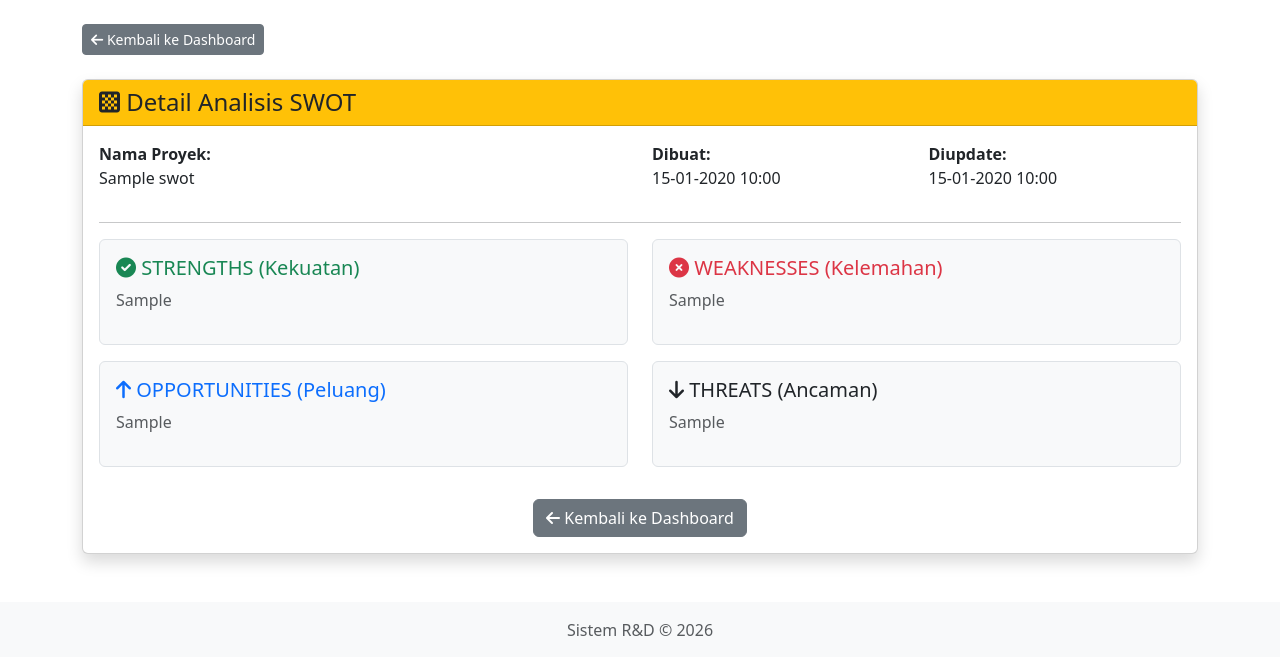
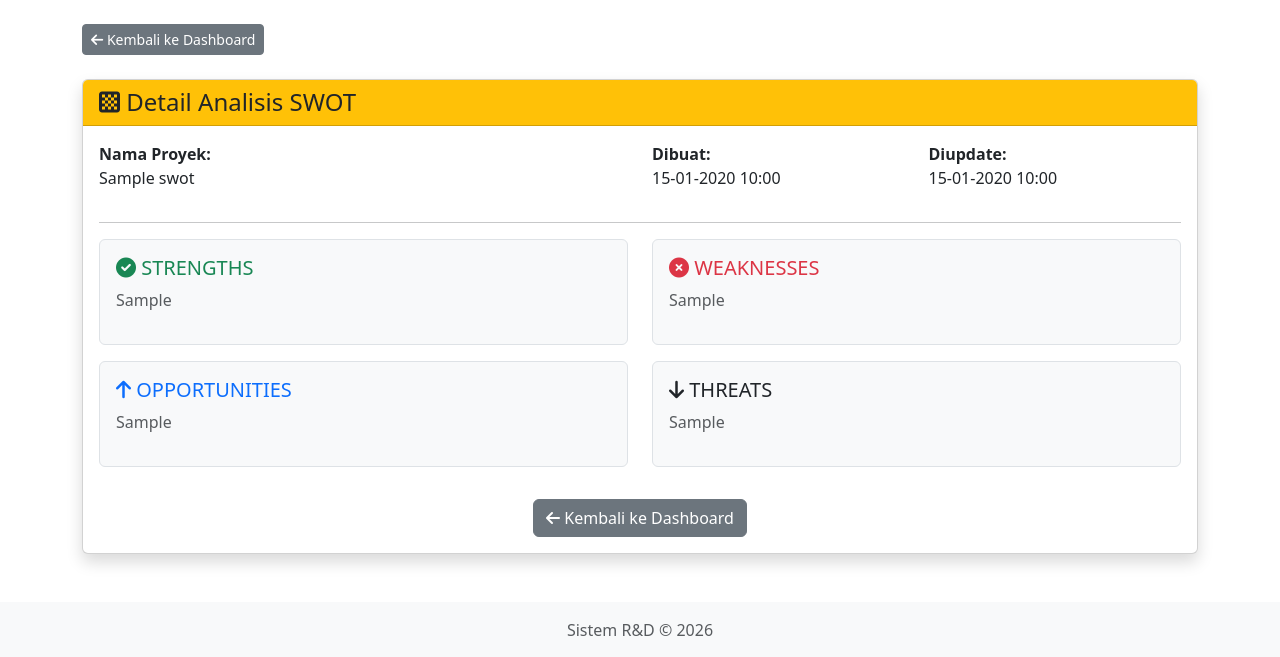
Before and after one commit to rndsupersub/rnd-app, a Flask app: page /view_swot/1 in a window 1280 px wide. Shown: the part 56-713 px from the top of the page. Run offline with Flask 3, Linux system fonts and the light colour scheme; a user stored in the database is signed in; tables that the repository leaves empty hold one stand-in row (values such as "Sample post"); some libraries are stand-ins or nearby versions.

Commit message:
fix: lengkapi halaman detail read-only untuk SWOT, PESTLE, BMC, Analisis Produk

```diff
--- a/routes.py
+++ b/routes.py
@@ -10,7 +10,6 @@ from werkzeug.utils import secure_filename
 from app import db
 from models import User, Project, SWOT, PESTLE, BMC, ProductAnalysis
 
-# ==================== KONFIGURASI AWAL ====================
 UPLOAD_FOLDER = '/tmp'
 ALLOWED_EXTENSIONS = {'pdf', 'docx', 'xlsx', 'xls', 'doc'}
 
@@ -19,7 +18,6 @@ def allowed_file(filename):
 
 routes_bp = Blueprint('routes', __name__)
 
-# ==================== KONFIGURASI APIFY (DARI ENV) ====================
 APIFY_API_KEY = os.getenv('APIFY_API_KEY')
 APIFY_ACTOR_ID = os.getenv('APIFY_ACTOR_ID')
 
@@ -29,9 +27,6 @@ if not APIFY_ACTOR_ID:
 if not APIFY_API_KEY:
     print("⚠️ PERINGATAN: APIFY_API_KEY tidak ditemukan di environment!")
 
-print(f"🔧 APIFY_ACTOR_ID: {APIFY_ACTOR_ID}")
-
-# ==================== DEKORATOR AKSES ====================
 def roles_required(*roles):
     def decorator(f):
         @wraps(f)
@@ -46,7 +41,6 @@ def roles_required(*roles):
         return decorated_function
     return decorator
 
-# ==================== ROUTE DASHBOARD ====================
 @routes_bp.route('/')
 @routes_bp.route('/dashboard')
 @login_required
@@ -56,7 +50,6 @@ def dashboard():
     pestle_list = PESTLE.query.filter_by(user_id=current_user.id).all()
     bmc_list = BMC.query.filter_by(user_id=current_user.id).all()
     product_list = ProductAnalysis.query.filter_by(user_id=current_user.id).all()
-
     return render_template('dashboard.html',
                          title='Dashboard',
                          projects=projects,
@@ -65,7 +58,6 @@ def dashboard():
                          bmc_list=bmc_list,
                          product_list=product_list)
 
-# ==================== ROUTE PROYEK ====================
 @routes_bp.route('/projects')
 @login_required
 def projects():
@@ -82,11 +74,9 @@ def new_project():
         project_type = request.form.get('project_type', 'Main')
         status = request.form.get('status', 'On Track')
         google_drive_link = request.form.get('google_drive_link')
-
         if not name:
             flash('Nama proyek harus diisi.', 'danger')
             return render_template('project_form.html')
-
         new_project = Project(
             name=name,
             description=description,
@@ -95,14 +85,12 @@ def new_project():
             google_drive_link=google_drive_link,
             user_id=current_user.id
         )
-
         start_date = request.form.get('start_date')
         end_date = request.form.get('end_date')
         if start_date:
             new_project.start_date = datetime.strptime(start_date, '%Y-%m-%d').date()
         if end_date:
             new_project.end_date = datetime.strptime(end_date, '%Y-%m-%d').date()
-
         if 'file' in request.files:
             file = request.files['file']
             if file and file.filename and allowed_file(file.filename):
@@ -111,12 +99,10 @@ def new_project():
                 file_path = os.path.join(UPLOAD_FOLDER, unique_filename)
                 file.save(file_path)
                 new_project.file_path = file_path
-
         db.session.add(new_project)
         db.session.commit()
         flash('Proyek berhasil dibuat!', 'success')
         return redirect(url_for('routes.projects'))
-
     return render_template('project_form.html')
 
 @routes_bp.route('/project/<int:project_id>/edit', methods=['GET', 'POST'])
@@ -127,14 +113,12 @@ def edit_project(project_id):
     if project.user_id != current_user.id and current_user.role != 'admin':
         flash('Anda tidak memiliki akses ke proyek ini.', 'danger')
         return redirect(url_for('routes.projects'))
-
     if request.method == 'POST':
         project.name = request.form.get('name')
         project.description = request.form.get('description')
         project.project_type = request.form.get('project_type', 'Main')
         project.status = request.form.get('status', 'On Track')
         project.google_drive_link = request.form.get('google_drive_link')
-
         start_date = request.form.get('start_date')
         end_date = request.form.get('end_date')
         if start_date:
@@ -145,7 +129,6 @@ def edit_project(project_id):
             project.end_date = datetime.strptime(end_date, '%Y-%m-%d').date()
         else:
             project.end_date = None
-
         if 'file' in request.files:
             file = request.files['file']
             if file and file.filename and allowed_file(file.filename):
@@ -156,11 +139,9 @@ def edit_project(project_id):
                 file_path = os.path.join(UPLOAD_FOLDER, unique_filename)
                 file.save(file_path)
                 project.file_path = file_path
-
         db.session.commit()
         flash('Proyek berhasil diperbarui!', 'success')
         return redirect(url_for('routes.view_project', project_id=project.id))
-
     return render_template('project_edit.html', project=project)
 
 @routes_bp.route('/project/<int:project_id>')
@@ -197,7 +178,6 @@ def delete_project(project_id):
     flash('Proyek berhasil dihapus!', 'success')
     return redirect(url_for('routes.projects'))
 
-# ==================== CRUD SWOT ====================
 @routes_bp.route('/swot', methods=['GET', 'POST'])
 @login_required
 def swot():
@@ -209,7 +189,6 @@ def swot():
             opportunities = request.form.get('opportunities')
             threats = request.form.get('threats')
             edit_id = request.form.get('edit_id')
-
             if edit_id:
                 swot_item = SWOT.query.get(edit_id)
                 if swot_item and swot_item.user_id == current_user.id:
@@ -234,7 +213,6 @@ def swot():
         except Exception as e:
             flash(f'Terjadi kesalahan: {e}', 'danger')
         return redirect(url_for('routes.swot'))
-
     swot_list = SWOT.query.filter_by(user_id=current_user.id).all()
     swot_list_json = [{
         'id': item.id,
@@ -260,7 +238,6 @@ def delete_swot(swot_id):
     flash('Data SWOT berhasil dihapus!', 'success')
     return redirect(url_for('routes.swot'))
 
-# ==================== CRUD PESTLE ====================
 @routes_bp.route('/pestle', methods=['GET', 'POST'])
 @login_required
 def pestle():
@@ -274,7 +251,6 @@ def pestle():
             legal = request.form.get('legal')
             environmental = request.form.get('environmental')
             edit_id = request.form.get('edit_id')
-
             if edit_id:
                 pestle_item = PESTLE.query.get(edit_id)
                 if pestle_item and pestle_item.user_id == current_user.id:
@@ -303,7 +279,6 @@ def pestle():
         except Exception as e:
             flash(f'Terjadi kesalahan: {e}', 'danger')
         return redirect(url_for('routes.pestle'))
-
     pestle_list = PESTLE.query.filter_by(user_id=current_user.id).all()
     pestle_list_json = [{
         'id': item.id,
@@ -331,7 +306,6 @@ def delete_pestle(pestle_id):
     flash('Data PESTLE berhasil dihapus!', 'success')
     return redirect(url_for('routes.pestle'))
 
-# ==================== CRUD BMC ====================
 @routes_bp.route('/bmc', methods=['GET', 'POST'])
 @login_required
 def bmc():
@@ -348,7 +322,6 @@ def bmc():
             cost_structure = request.form.get('cost_structure')
             revenue_streams = request.form.get('revenue_streams')
             edit_id = request.form.get('edit_id')
-
             if edit_id:
                 bmc_item = BMC.query.get(edit_id)
                 if bmc_item and bmc_item.user_id == current_user.id:
@@ -383,7 +356,6 @@ def bmc():
         except Exception as e:
             flash(f'Terjadi kesalahan: {e}', 'danger')
         return redirect(url_for('routes.bmc'))
-
     bmc_list = BMC.query.filter_by(user_id=current_user.id).all()
     bmc_list_json = [{
         'id': item.id,
@@ -414,21 +386,17 @@ def delete_bmc(bmc_id):
     flash('Data BMC berhasil dihapus!', 'success')
     return redirect(url_for('routes.bmc'))
 
-# ==================== ANALISIS PRODUK (APIFY API + CRUD) ====================
 @routes_bp.route('/product-analysis', methods=['GET', 'POST'])
 @login_required
 def product_analysis():
     product_data = None
     error = None
     edit_id = request.args.get('edit_id')
-
     edit_data = None
     if edit_id:
         edit_data = ProductAnalysis.query.filter_by(id=edit_id, user_id=current_user.id).first()
-
     if request.method == 'POST':
         action = request.form.get('action')
-
         if action == 'save':
             try:
                 project_name = request.form.get('project_name')
@@ -442,7 +410,6 @@ def product_analysis():
                 description = request.form.get('description')
                 specs_json = request.form.get('specs_json')
                 edit_id = request.form.get('edit_id')
-
                 if edit_id:
                     item = ProductAnalysis.query.get(edit_id)
                     if item and item.user_id == current_user.id:
@@ -478,76 +445,62 @@ def product_analysis():
             except Exception as e:
                 flash(f'Terjadi kesalahan: {e}', 'danger')
                 db.session.rollback()
-
         elif action == 'analyze':
             url = request.form.get('product_url')
-
             if not url:
                 error = "Silakan masukkan link produk."
             else:
                 try:
                     clean_url = url.split('?')[0]
-
                     run_payload = {
                         "country": "id",
                         "mode": "url",
                         "url": clean_url
                     }
-
                     run_response = requests.post(
                         f"https://api.apify.com/v2/acts/{APIFY_ACTOR_ID}/runs",
                         params={"token": APIFY_API_KEY},
                         json=run_payload,
                         timeout=60
                     )
-
                     if run_response.status_code == 201:
                         run_data = run_response.json()
                         run_id = run_data.get("data", {}).get("id")
-
                         if run_id:
                             max_wait = 60
                             wait_time = 0
                             result_data = None
-
                             while wait_time < max_wait:
                                 time.sleep(3)
                                 wait_time += 3
-
                                 status_response = requests.get(
                                     f"https://api.apify.com/v2/actor-runs/{run_id}",
                                     params={"token": APIFY_API_KEY},
                                     timeout=30
                                 )
-
                                 if status_response.status_code == 200:
                                     status_data = status_response.json()
                                     run_status = status_data.get("data", {}).get("status")
-
                                     if run_status == "SUCCEEDED":
                                         result_response = requests.get(
                                             f"https://api.apify.com/v2/actor-runs/{run_id}/dataset/items",
                                             params={"token": APIFY_API_KEY},
                                             timeout=30
                                         )
-
                                         if result_response.status_code == 200:
                                             result_data = result_response.json()
                                             break
                                     elif run_status in ["FAILED", "TIMED-OUT", "ABORTED"]:
                                         error = f"Run gagal: {run_status}"
                                         break
-
                             if result_data and len(result_data) > 0:
                                 product_info = result_data[0]
-
                                 product_name = (
                                     product_info.get('name') or
                                     product_info.get('title') or
                                     product_info.get('description') or
                                     'Tidak ditemukan'
                                 )
-
                                 price = product_info.get('price_min')
                                 if not price:
                                     price = product_info.get('price')
@@ -555,19 +508,16 @@ def product_analysis():
                                     price = f"Rp {price:,.0f}".replace(",", ".")
                                 else:
                                     price = "Tidak ditemukan"
-
                                 sold = product_info.get('historical_sold')
                                 if sold:
                                     sold = f"{sold:,}".replace(",", ".")
                                 else:
                                     sold = "Tidak ditemukan"
-
                                 rating = product_info.get('rating_star')
                                 if rating:
                                     rating = f"{rating} ⭐"
                                 else:
                                     rating = "Tidak ditemukan"
-
                                 specs = {}
                                 attributes = product_info.get('attributes', [])
                                 if attributes:
@@ -577,7 +527,6 @@ def product_analysis():
                                             value = attr.get('value', '')
                                             if key and value:
                                                 specs[key] = value
-
                                 variants = []
                                 tier_variations = product_info.get('tier_variations', [])
                                 if tier_variations:
@@ -587,10 +536,8 @@ def product_analysis():
                                             var_options = tier.get('options', [])
                                             if var_name and var_options:
                                                 variants.append(f"{var_name}: {', '.join(var_options)}")
-
                                 if variants:
                                     specs['Varian'] = '; '.join(variants)
-
                                 product_data = {
                                     'product_name': product_name,
                                     'price': price,
@@ -608,11 +555,9 @@ def product_analysis():
                             error = "Gagal mendapatkan run ID dari Apify."
                     else:
                         error = f"Gagal menjalankan Actor: {run_response.status_code} - {run_response.text}"
-
                 except Exception as e:
                     error = f"Gagal memproses data: {str(e)}"
                     print(f"Error: {e}")
-
     saved_items = ProductAnalysis.query.filter_by(user_id=current_user.id).all()
     saved_items_json = [{
         'id': item.id,
@@ -629,7 +574,6 @@ def product_analysis():
         'created_at': item.created_at.isoformat() if item.created_at else None,
         'updated_at': item.updated_at.isoformat() if item.updated_at else None
     } for item in saved_items]
-
     return render_template('product_analysis.html',
                           product=product_data,
                           error=error,
--- a/templates/view_bmc.html
+++ b/templates/view_bmc.html
@@ -28,9 +28,7 @@
                 <p>{{ bmc.updated_at.strftime('%d-%m-%Y %H:%M') if bmc.updated_at else '-' }}</p>
             </div>
         </div>
-
         <hr>
-
         <div class="row">
             <div class="col-md-4 mb-3">
                 <div class="border p-3 rounded bg-light">
@@ -87,7 +85,6 @@
                 </div>
             </div>
         </div>
-
         <div class="mt-3 text-center">
             <a href="{{ url_for('routes.dashboard') }}" class="btn btn-secondary">
                 <i class="fas fa-arrow-left"></i> Kembali ke Dashboard
--- a/templates/view_pestle.html
+++ b/templates/view_pestle.html
@@ -28,9 +28,7 @@
                 <p>{{ pestle.updated_at.strftime('%d-%m-%Y %H:%M') if pestle.updated_at else '-' }}</p>
             </div>
         </div>
-
         <hr>
-
         <div class="row">
             <div class="col-md-4 mb-3">
                 <div class="border p-3 rounded bg-light">
@@ -69,7 +67,6 @@
                 </div>
             </div>
         </div>
-
         <div class="mt-3 text-center">
             <a href="{{ url_for('routes.dashboard') }}" class="btn btn-secondary">
                 <i class="fas fa-arrow-left"></i> Kembali ke Dashboard
--- a/templates/view_product.html
+++ b/templates/view_product.html
@@ -28,9 +28,7 @@
                 <p>{{ product.updated_at.strftime('%d-%m-%Y %H:%M') if product.updated_at else '-' }}</p>
             </div>
         </div>
-
         <hr>
-
         <div class="row">
             <div class="col-md-4 mb-3">
                 <div class="border p-3 rounded bg-light">
@@ -91,7 +89,6 @@
                 </div>
             </div>
         </div>
-
         <div class="mt-3 text-center">
             <a href="{{ url_for('routes.dashboard') }}" class="btn btn-secondary">
                 <i class="fas fa-arrow-left"></i> Kembali ke Dashboard
--- a/templates/view_swot.html
+++ b/templates/view_swot.html
@@ -28,36 +28,33 @@
                 <p>{{ swot.updated_at.strftime('%d-%m-%Y %H:%M') if swot.updated_at else '-' }}</p>
             </div>
         </div>
-
         <hr>
-
         <div class="row">
             <div class="col-md-6 mb-3">
                 <div class="border p-3 rounded bg-light">
-                    <h5 class="text-success"><i class="fas fa-check-circle"></i> STRENGTHS (Kekuatan)</h5>
+                    <h5 class="text-success"><i class="fas fa-check-circle"></i> STRENGTHS</h5>
                     <p class="text-muted">{{ swot.strengths or '-' }}</p>
                 </div>
             </div>
             <div class="col-md-6 mb-3">
                 <div class="border p-3 rounded bg-light">
-                    <h5 class="text-danger"><i class="fas fa-times-circle"></i> WEAKNESSES (Kelemahan)</h5>
+                    <h5 class="text-danger"><i class="fas fa-times-circle"></i> WEAKNESSES</h5>
                     <p class="text-muted">{{ swot.weaknesses or '-' }}</p>
                 </div>
             </div>
             <div class="col-md-6 mb-3">
                 <div class="border p-3 rounded bg-light">
-                    <h5 class="text-primary"><i class="fas fa-arrow-up"></i> OPPORTUNITIES (Peluang)</h5>
+                    <h5 class="text-primary"><i class="fas fa-arrow-up"></i> OPPORTUNITIES</h5>
                     <p class="text-muted">{{ swot.opportunities or '-' }}</p>
                 </div>
             </div>
             <div class="col-md-6 mb-3">
                 <div class="border p-3 rounded bg-light">
-                    <h5 class="text-dark"><i class="fas fa-arrow-down"></i> THREATS (Ancaman)</h5>
+                    <h5 class="text-dark"><i class="fas fa-arrow-down"></i> THREATS</h5>
                     <p class="text-muted">{{ swot.threats or '-' }}</p>
                 </div>
             </div>
         </div>
-
         <div class="mt-3 text-center">
             <a href="{{ url_for('routes.dashboard') }}" class="btn btn-secondary">
                 <i class="fas fa-arrow-left"></i> Kembali ke Dashboard
```
Also changed, not shown: templates/dashboard.html (+6 -11 lines).
